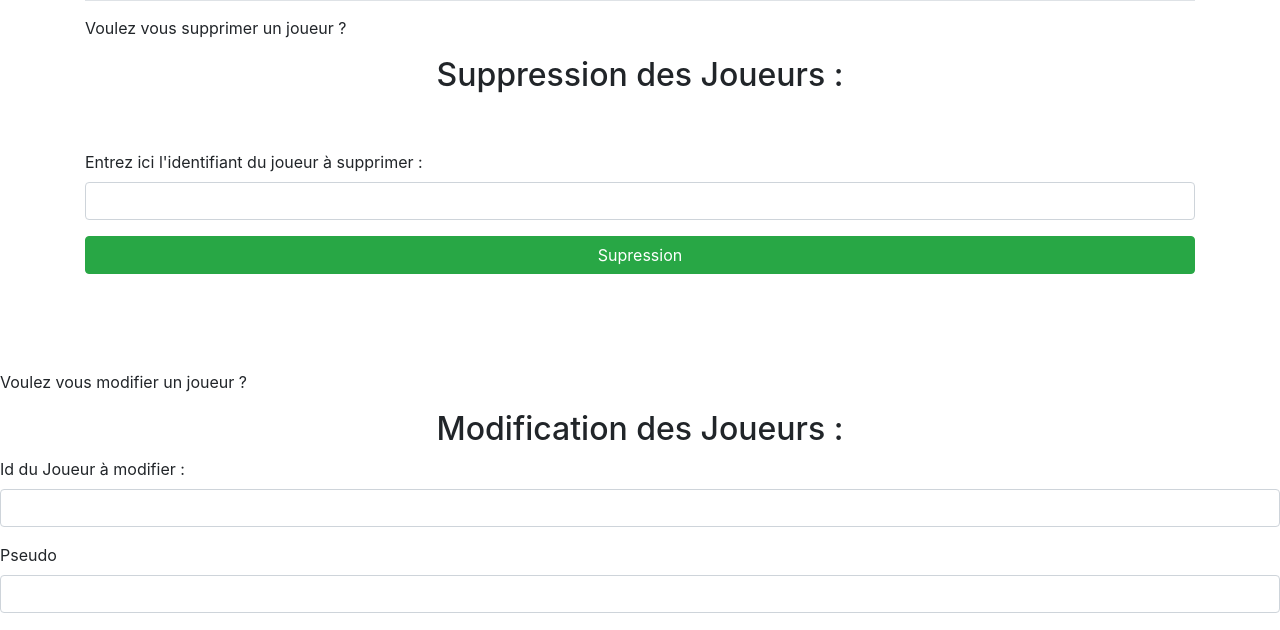
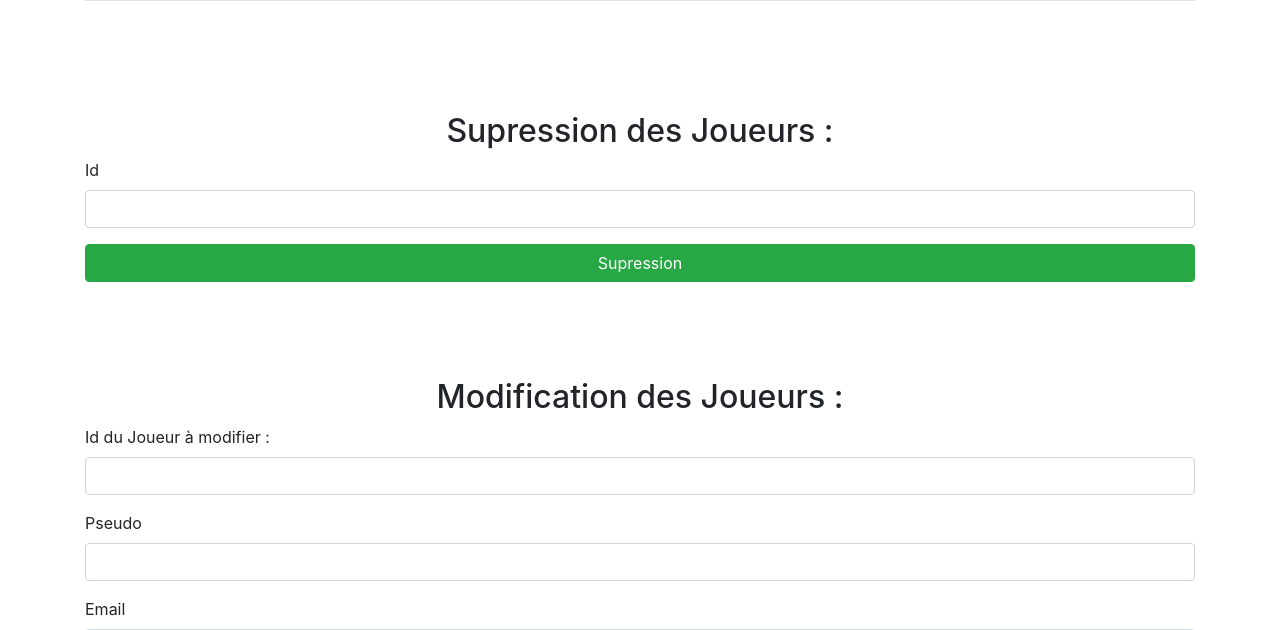
Before and after one commit to AmarAdam/patuf, a CodeIgniter app: page /database//UsersCtrl/listuser in a window 1280 px wide. Shown: the part 264-894 px from the top of the page. Run offline with CodeIgniter, Linux system fonts and the light colour scheme; data that the repository does not hold is empty; some libraries are stand-ins or nearby versions.

Commit message:
Update list_user.php

```diff
--- a/application/views/pages/user/list_user.php
+++ b/application/views/pages/user/list_user.php
@@ -1,4 +1,4 @@
-           <div class="container">
+                      <div class="container">
             <div class="content mt-3">
                 <div class="animated fadeIn">
 
@@ -33,33 +33,25 @@
                           </div>
                         </div>
 
-                        <p> Voulez vous supprimer un joueur ?</p>
+                        <br></br>
+                      <br></br>
 
                           <?php echo form_open('UsersCtrl/deleteUser'); ?>
 
                             <form class="form-inline"  method="post">
-
-                            <div class="text-center">
-                            <h2 class="page-header" class="text-center">Suppression des Joueurs :</h2></div></div>
-                            <br></br>
+                             <div class="text-center"><h2 class="page-header">Supression des Joueurs :</h2></div>
 
                               <div class="form-group">
-                                <label class="control-label">Entrez ici l'identifiant du joueur à supprimer :</label>
-                                  <input type="number" class="form-control" name="idteam" value="<?php echo set_value('idteam'); ?>" size="30" required/> </div>
-                              <div class="text-center"><input class="btn btn-primary btn-success btn-block" type="submit" value="Supression" size="5" /></div>
+                                <label class="control-label">Id</label>
+                                  <input type="number" class="form-control" name="iduser" value="<?php echo set_value('iduser'); ?>" size="30" required/> </div>
+                              <div class="text-center"><input class="btn btn-primary btn-success btn-block" type="submit" value="Supression" size="15" /></div>
                             </form>
                         </div>
                       </div>
-                    </div>
-                  </div>
-
-                    <br></br>
-
-                    <br></br>
 
 
-
-                      <p> Voulez vous modifier un joueur ?</p>
+                      <br></br>
+                      <br></br>
 
                           <?php echo form_open('UsersCtrl/modifuser'); ?>
 
@@ -74,9 +66,6 @@
                                   <input type="text" class="form-control" name="pseudouser" value="<?php echo set_value('pseudouser'); ?>" size="30" required/>
                                       <h6 style="color:red;"</h6>
                                   </div>
-
-			                    		<br></br> <br></br>
-
 
                               <div class="form-group">
                                   <label class="control-label">Email</label>
@@ -97,10 +86,14 @@
                               <div class="text-center"><input class="btn btn-primary btn-success btn-block" type="submit" value=" Modification " /></div>
                               <div class="text-center">
 
-                    		<br></br> <br></br>
+                                  <br></br>
+                                  <br></br>
 
-                                 <h1 style="color:darkslategrey; " >Modifiez ici, les Joueurs inscris sur le Site PATUF ! </h1>
+                                  <h1 style="color:darkslategrey; " >Modifiez ici, les Joueurs inscris sur le Site PATUF ! </h1>
                               </div>
                             </form>
                         </div>
                       </div>
+
+                      <br></br>
+                      <br></br>
```
